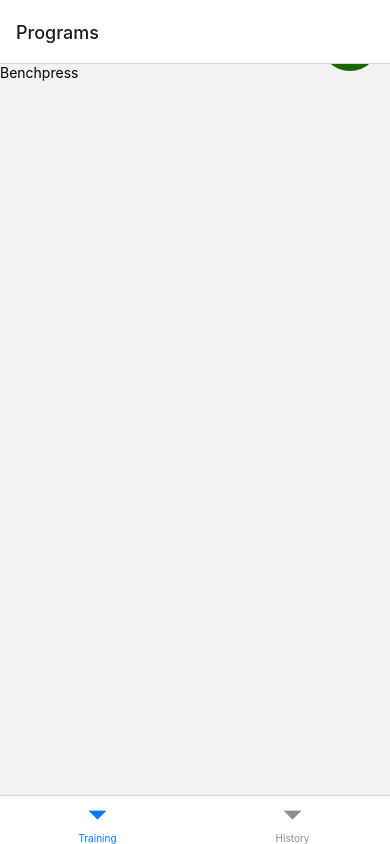
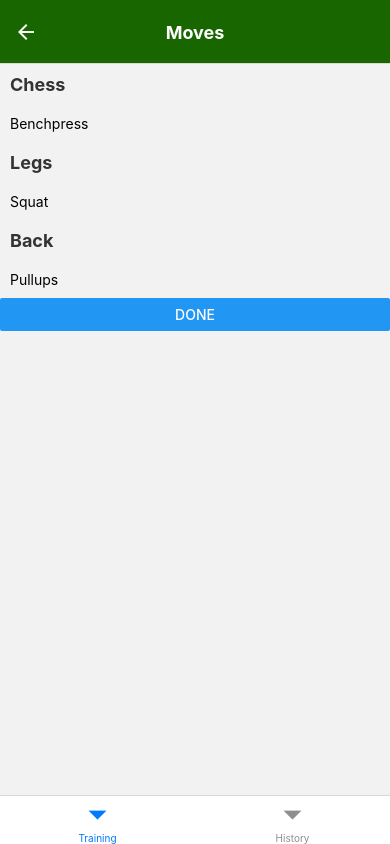
Before and after one commit to ollikor/GymDiary, a React Native app in the folder GymDiary/: screen /Moves in a window 390 px wide. Built offline with nearby package versions, Linux system fonts and the light colour scheme.

Commit message:
add moves screen

```diff
--- a/GymDiary/src/Screens/CreateProgram/CreateProgram.js
+++ b/GymDiary/src/Screens/CreateProgram/CreateProgram.js
@@ -1,12 +1,26 @@
-import { View, TextInput } from 'react-native';
+import React, { useState, useEffect } from 'react';
+import { View, TextInput,TouchableOpacity, Text } from 'react-native';
 
 import PlusButton from '../../components/SmallCircleButton';
+import { useFocusEffect } from '@react-navigation/native';
+// import MoveItems from '../../components/MoveItems';
+// import Moves from '../Moves/Moves';
 
-export default function CreateProgram() {
+export default function CreateProgram({navigation, route}) {
+
+  const [sets, addSet] = useState(1);
+  const [moves, addMoves] = useState([]);
+
+
   return (
     <View>
       <TextInput placeholder='Program name'></TextInput>
-        <PlusButton />
+      <TouchableOpacity onPress={() => navigation.navigate('Moves')}>
+        <Text>Add moves</Text>
+      </TouchableOpacity>
+      {console.log(route.params?.moves)}
+      {route.params?.moves != undefined ? route.params?.moves.map(item => <Text>{item.name}</Text>):null}
+      <PlusButton value={'+'} handlePress={() => addSet(sets + 1)} />
     </View>
   );
 }
--- a/GymDiary/src/Screens/Exercise/Exercise.js
+++ b/GymDiary/src/Screens/Exercise/Exercise.js
@@ -9,8 +9,8 @@ export default function ExerciseScreen() {
   return (
     <ScrollView>
       {
-        moves.map((item) => (
-          <View style={styles.Container}>
+        moves.map((item, index) => (
+          <View key={index} style={styles.Container}>
             <TextInput style={styles.TextInput}>{item}</TextInput>
             <MoveItems />
           </View>
@@ -22,7 +22,9 @@ export default function ExerciseScreen() {
 
 const styles = StyleSheet.create({
   Container: {
-    marginBottom: margins.xl
+    marginBottom: margins.xl,
+    elevation: elevation.sm,
+    backgroundColor: colors.tertiaryBackground,
   },
   TextInput: {
     width: '100%',
--- /dev/null
+++ b/GymDiary/src/Screens/Moves/Moves.js
@@ -0,0 +1,64 @@
+import React, { useState, onBackPress, useEffect  } from 'react';
+import { View, SectionList, TouchableOpacity ,Button, Text, StyleSheet, BackHandler } from 'react-native';
+import { useFocusEffect,  } from '@react-navigation/native';
+
+import { colors, margins, paddings, elevation, fonts, borderRadius } from '../../styles/theme';
+
+export default function Moves({navigation, route}) {
+
+    const [moves, addMoves] = useState([]);
+
+    return (
+        <View>
+            <SectionList
+                sections={[
+                    {
+                        title: 'Chess',
+                        data: [
+                            'Benchpress',
+                        ],
+                    },
+                    {
+                        title: 'Legs',
+                        data: [
+                            'Squat',
+                        ],
+                    },
+                    {
+                        title: 'Back',
+                        data: [
+                            'Pullups'
+                        ],
+                    },
+                ]}
+                renderItem={({ item }) =>
+                    <TouchableOpacity onPress={() => {
+                        addMoves([...moves, { id: new Date().toDateString(), name: item }],
+                        )
+                    }}
+                    >
+                        <Text style={styles.ListItem}>{item}</Text>
+                    </TouchableOpacity>}
+                renderSectionHeader={({ section }) => (
+                    <Text style={styles.Title}>{section.title}</Text>
+                )}
+                keyExtractor={item => {item}}
+            />
+            <Button title='Done' onPress={() => {navigation.navigate({
+                name: 'Create Program', params: {moves: moves}, merge: true
+            })}} />
+        </View>
+    );
+}
+
+const styles = StyleSheet.create({
+    Title: {
+        padding: paddings.sm,
+        fontWeight: 'bold',
+        fontSize: fonts.lg,
+        color: colors.darkText,
+    },
+    ListItem: {
+        padding: paddings.sm
+    }
+});
--- a/GymDiary/src/Tabs/index.js
+++ b/GymDiary/src/Tabs/index.js
@@ -3,10 +3,13 @@ import { NavigationContainer } from "@react-navigation/native";
 import { createBottomTabNavigator } from "@react-navigation/bottom-tabs";
 import { createStackNavigator } from '@react-navigation/stack';
 
+import {colors} from '../styles/theme'
+
 import Programs from './Programs/Programs';
 import History from './History/History';
 import Exercise from '../Screens/Exercise/Exercise';
 import CreateProgram from '../Screens/CreateProgram/CreateProgram';
+import Moves from '../Screens/Moves/Moves';
 
 const Tab = createBottomTabNavigator();
 
@@ -15,10 +18,20 @@ const HistoryStack = createStackNavigator();
 
 function ProgramsStackScreen() {
     return(
-        <ProgramsStack.Navigator>
-            <ProgramsStack.Screen name='Programs' component={Programs} />
+        <ProgramsStack.Navigator
+            screenOptions={{
+                headerStyle: {
+                    backgroundColor: colors.primaryBackground,
+                },
+                headerTitleAlign: 'center',
+                headerTintColor: colors.lightText,
+                headerTitleStyle: {
+                    fontWeight: 'bold',
+                }}}>
+            <ProgramsStack.Screen name='Gym Diary' component={Programs} />
             <ProgramsStack.Screen name='Exercise' component={Exercise} />
             <ProgramsStack.Screen name='Create Program' component={CreateProgram} />
+            <ProgramsStack.Screen name='Moves' component={Moves} />
         </ProgramsStack.Navigator>
     )
 }
--- a/GymDiary/src/styles/theme.js
+++ b/GymDiary/src/styles/theme.js
@@ -1,5 +1,3 @@
-import { fetchTheme } from '../realm/schemas';
-
 export const colors = {
     primaryBackground: '#186600',
     secondaryBackground: '#666666',
```
Lines whose indentation alone changed are shown as unchanged.
